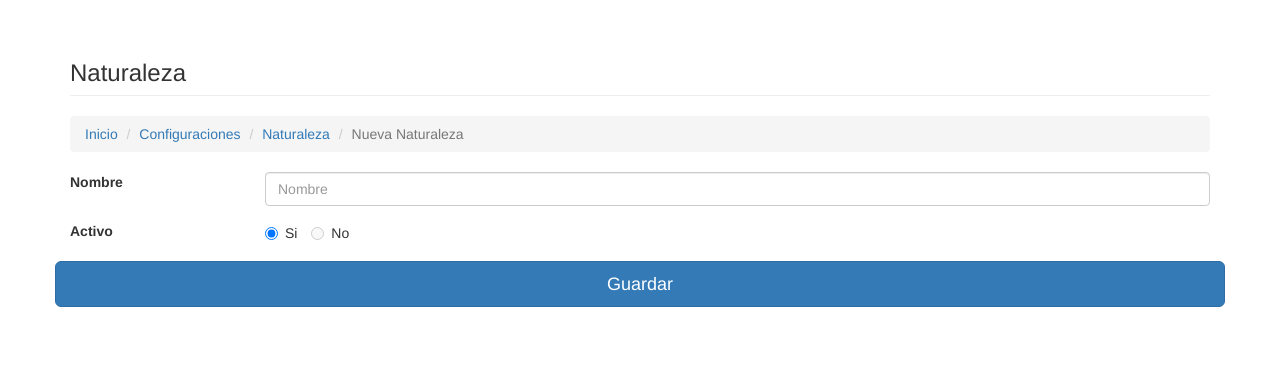
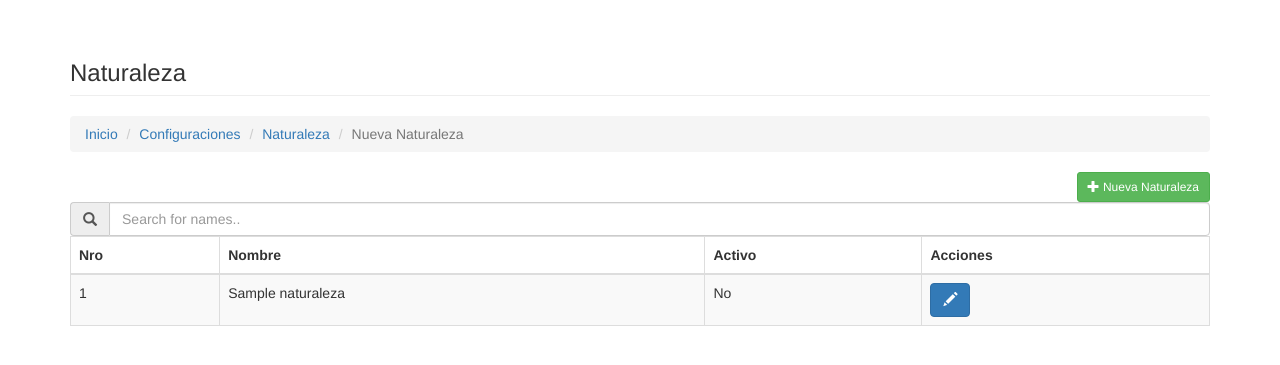
Before and after one commit to wagegosa/juzgado, a PHP site: page /admin/configuracion/naturaleza/index.php in a window 1280 px wide. Shown: the part 72-437 px from the top of the page. Run offline with PHP 8.4, Linux system fonts and the light colour scheme; the visitor is signed in with stand-in values (Sample User, id 1); tables that the repository leaves empty or names only in its code hold one stand-in row (values such as "Sample post"); some libraries are stand-ins or nearby versions.

Commit message:
Se agrega tabla , conexciones requeridas para mostrar en la tabla y una alerta para cuando se notifique cuando se actualizo el registro.

```diff
--- a/admin/configuracion/naturaleza/index.php
+++ b/admin/configuracion/naturaleza/index.php
@@ -1,6 +1,10 @@
 <?php
 session_start();
 if(!empty($_SESSION['active']) && $_SESSION['perfil'] === "1"){
+  require "../../../config/General/connexion.php";
+  include '../../../config/ClassNaturaleza/ClassNaturaleza_sel.php';
+  $natu = new Naturaleza();
+  $naturaleza = $natu->listarNaturalezaActi();
   $alert = 'Se <strong>Almacenaron</strong> los datos corrrectamente';
 ?>
 <!DOCTYPE html>
@@ -18,8 +22,8 @@ if(!empty($_SESSION['active']) && $_SESSION['perfil'] === "1"){
 <body>
   <div class="container">
     <?php include "../../../plantillas/menu/menu_admin2.php";
-    if($_GET != null){?>
-      <div class="alert alert-success"><?php echo isset($alert) ? $alert : ''; ?></div>
+            if ($_GET != null) { ?>
+                <div class="alert alert-success"><?php echo isset($alert) ? $alert : ''; ?></div>
     <?php } ?>
     <div class="row">
       <div class="col-md-12">
@@ -30,30 +34,57 @@ if(!empty($_SESSION['active']) && $_SESSION['perfil'] === "1"){
           <li><a href="">Naturaleza</a></li>
           <li class="active">Nueva Naturaleza</li>
         </ol>
+        <div class="pull-right">
+            <form action="<?= $_SERVER['PHP_SELF'] ?>" method="post">
+              <a href="New_Naturaleza.php" class="btn btn-sm btn-success"><span class="glyphicon glyphicon-plus"></span> Nueva Naturaleza </a>
+            </form>
+          </div>
       </div>
     </div>
-    <form action="../../../config/ClassNaturaleza/ClassNaturaleza_Ins.php" class="frm" id="frm" autocomplete="off" method="post">
-      <div class="row form-group">
-        <div class="col-xs-12 col-sm-12 col-md-2 col-lg-2">
-          <label for="nombre" >Nombre</label>
-        </div>
-        <div class="col-xs-10 col-sm-10 col-md-10 col-lg-10">
-          <input type="text" class="form-control" id="nombre" name="nombre" placeholder="Nombre" require>
+    <!-- tabla -->
+      <div class="row">
+        <div class="col-md-12">
+        <form id="Con_Area" name="Con_Area" method="post">
+            <div class="input-group">
+              <span class="input-group-addon">
+                  <i class="glyphicon glyphicon-search"></i>
+              </span>
+              <input type="text" class="form-control" id="myInput" onkeyup="myFunction()" placeholder="Search for names.." title="Type in a name">
+            </div>
+           <table class="table table-bordered  table-hover table-striped" id="myTable" width="100%" name="myTable">
+            <thead>
+              <tr>
+                <th data-filterable="false">Nro</th>
+                <th data-breakpoints="xs sm">Nombre</th>
+                <th data-breakpoints="xs sm">Activo</th>
+                <th data-breakpoints="xs sm" data-filterable="false">Acciones</th>
+              </tr>
+            </thead>
+            <tbody>
+              <?php
+                $c=1;
+                foreach($naturaleza as $libro):
+              ?>
+              <tr>
+                <td><?= $c++; ?></td>
+                <td><?= $libro->nombre; ?></td>
+                <td><?php
+                  if($libro->activo == "Y"){
+                    echo "Si";
+                  }else{
+                    echo "No";
+                  }
+                ; ?></td>
+                <td>
+                  <a href="Edi_Naturaleza.php?id=<?= $libro->id_naturaleza;?>" class="btn btn-primary btn-primary"><span class="glyphicon glyphicon-pencil"></span></a>
+                </td>
+              </tr>
+              <?php endforeach ?>
+            </tbody>
+          </table>
+        </form>
         </div>
       </div>
-      <div class="row form-group">
-        <div class="col-xs-12 col-sm-12 col-md-2 col-lg-2">
-          <label for="nombre">Activo</label>
-        </div>
-        <div class="col-xs-10 col-sm-10 col-md-10 col-lg-10">
-          <label for="Y" class="radio-inline"><input type="radio" name="Y" id="Y" checked> Si</label>
-          <label for="N" class="radio-inline"><input type="radio" name="N" id="N" disabled> No</label>
-        </div>
-      </div>
-      <div class="row form-group">
-        <button type="submit" class="btn btn-primary btn-lg btn-block">Guardar</button>
-      </div>
-    </form>
   </div>
   <!-- LIBRERIAS validadoras-->
   <script src="../../css/assets/js/plugins/jquery/jquery-3.2.1.min.js"></script>
```
